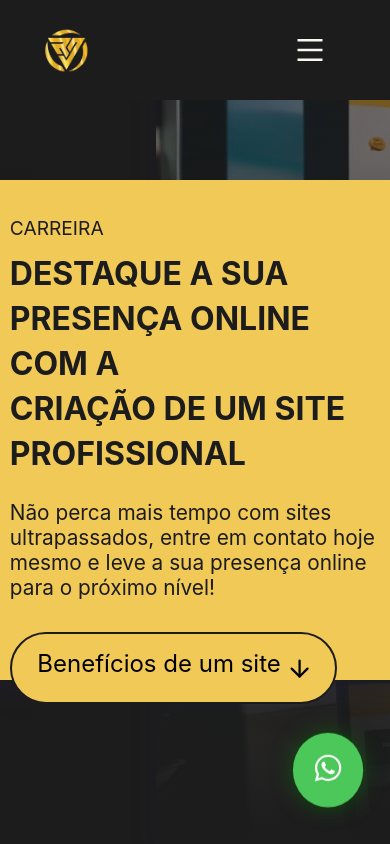
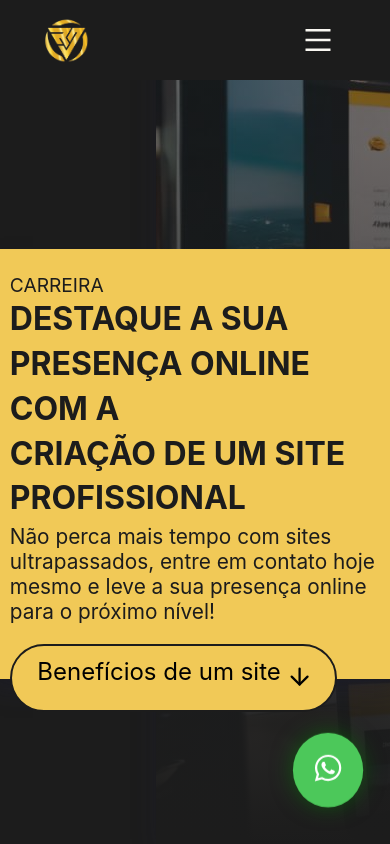
Before and after one commit to devpdro/company-matte, a React (Create React App) app: page / in a window 390 px wide. Shown: the top 844 px of the page. Built offline with nearby package versions, Linux system fonts and the light colour scheme; a web font is replaced by a local one.

Commit message:
feat: arruming

```diff
--- a/src/presentation/components/layout/header-components/header.module.scss
+++ b/src/presentation/components/layout/header-components/header.module.scss
@@ -172,7 +172,7 @@
   .box_text {
     position: absolute;
     border-radius: 1px;
-    top: 51% !important;
+    top: 55% !important;
     box-shadow:
       rgba(50, 50, 93, 0.25) 0px 13px 27px -5px,
       rgba(0, 0, 0, 0.3) 0px 8px 16px -8px;
@@ -180,7 +180,7 @@
     transform: translate(-50%, -50%);
     background-color: #F1C957;
     width: 420px !important;
-    height: 500px !important;
+    height: 430px !important;
     display: flex;
     align-items: flex-start;
     justify-content: flex-start;
@@ -189,14 +189,14 @@
     padding: 1.5rem 1.5rem 2rem 1.5rem !important;
 
     .subtitle {
-      margin-top: 0.7rem !important;
+      margin-top: 0rem !important;
       font-size: 1.2rem !important;
       text-align: left;
       text-transform: uppercase;
     }
 
     .title {
-      margin-top: 0.8rem !important;
+      margin-top: 0rem !important;
       font-size: 2rem !important;
       text-transform: uppercase;
       text-align: justify;
@@ -204,7 +204,7 @@
     }
 
     .information {
-      margin-top: 1.5rem !important;
+      margin-top: 0.2rem !important;
       font-size: 1.3rem !important;
       text-align: left;
 
@@ -232,8 +232,8 @@
             Roboto,
             Arial,
             sans-serif;
-          margin-top: 2rem !important;
-          padding: 0.7rem 1.4rem 1.2rem 1.6rem;
+          margin-top: 1.2rem !important;
+          padding: 0.5rem 1.4rem 1.2rem 1.6rem!important;
           font-size: 1.5rem !important;
           border: 2px solid #1c1c1c;
           border-radius: 50px;
--- a/src/presentation/components/layout/header-components/navbar-components/navbar.jsx
+++ b/src/presentation/components/layout/header-components/navbar-components/navbar.jsx
@@ -8,7 +8,6 @@ import { useWindowSize } from 'presentation/hooks/navbar/navbar-window-size'
 import styles from 'presentation/components/layout/header-components/navbar-components/navbar.module.scss'
 
 export function Navbar() {
-  const [currentTime, setCurrentTime] = useState(new Date())
   const { width: screenWidth } = useWindowSize()
   const [menuOpen, setMenuOpen] = useState(false)
   const headerHeight = 550
@@ -36,14 +35,6 @@ export function Navbar() {
   const menuToggleHandler = () => {
     setMenuOpen((prevMenuOpen) => !prevMenuOpen)
   }
-
-  useEffect(() => {
-    const intervalId = setInterval(() => {
-      setCurrentTime(new Date())
-    }, 1000)
-
-    return () => clearInterval(intervalId)
-  }, [])
 
   return (
     <nav className={styles.navbar} id="navbar">
@@ -81,22 +72,6 @@ export function Navbar() {
               </LinkRouter>
             </li>
           </ul>
-          <div className={styles.box_information}>
-            <div className={styles.box_time}>
-              <div className={styles.box_icon}>
-                <ICON.BiTime className={styles.icon} />
-              </div>
-              <div className={styles.box_text}>
-                <p>
-                  {currentTime.toLocaleTimeString([], {
-                    hour: '2-digit',
-                    minute: '2-digit'
-                  })}{' '}
-                  / Brazil
-                </p>
-              </div>
-            </div>
-          </div>
         </nav>
         <div className={styles.header__content__toggle}>
           {!menuOpen ? (
--- a/src/presentation/components/layout/header-components/navbar-components/navbar.module.scss
+++ b/src/presentation/components/layout/header-components/navbar-components/navbar.module.scss
@@ -11,7 +11,7 @@
   position: fixed;
   top: 0;
   transition: top 0.4s;
-  height: 100px;
+  height: 80px;
   width: 100vw;
   z-index: 1;
   color: #F9F7F1;
@@ -30,7 +30,7 @@
       align-items: center;
       justify-content: center;
       padding-bottom: 0.6rem;
-      margin-left: 4.5rem;
+      margin-left: 5.5rem;
 
 
       .box_icon {
@@ -160,10 +160,12 @@
           .link {
             cursor: pointer;
             display: flex;
-            justify-content: center;
-            align-items: center;
+            justify-content: left;
+            align-items: left;
+            margin-left: 2.2rem;
             font-family: 'Darker Grotesque';
             color: #8F8B81;
+            text-align: left;
             text-transform: uppercase;
             text-decoration: none;
             font-size: 4rem;
@@ -179,7 +181,7 @@
       }
 
       &.isMenu {
-        transform: translate(100%);
+        transform: translate(88%);
       }
     }
 
@@ -207,12 +209,12 @@
 
 @media (max-width: 867px) {
   .navbar {
-    padding: 0rem 4rem 0rem 2.5rem !important;
+    padding: 0rem 3.5rem 0rem 2.5rem !important;
     background-color: #1c1c1c;
     position: fixed;
     top: 0;
     transition: top 0.4s;
-    height: 100px;
+    height: 80px;
     width: 100vw !important;
     z-index: 1;
     color: #F9F7F1;
@@ -230,7 +232,7 @@
         align-items: center;
         justify-content: center;
         padding-bottom: 0.6rem;
-      margin-left: 2rem!important;
+      margin-left: 3.5rem!important;
 
         .box_icon {
           display: flex;
@@ -287,8 +289,8 @@
     }
 
     .link {
-      font-size: 3.6rem !important;
-      line-height: 2.4rem !important;
+      font-size: 2.8rem !important;
+      line-height: 2rem !important;
     }
   }
 
```
